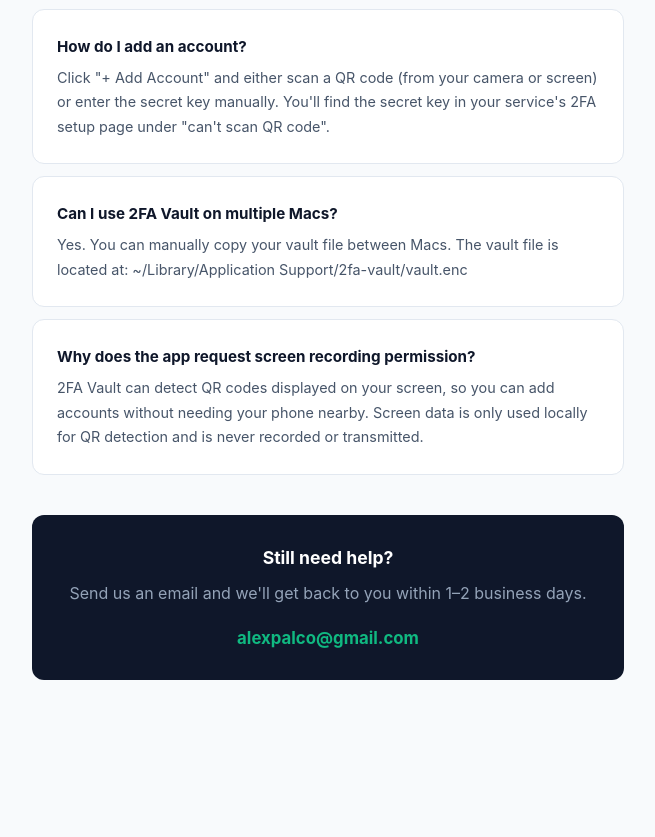
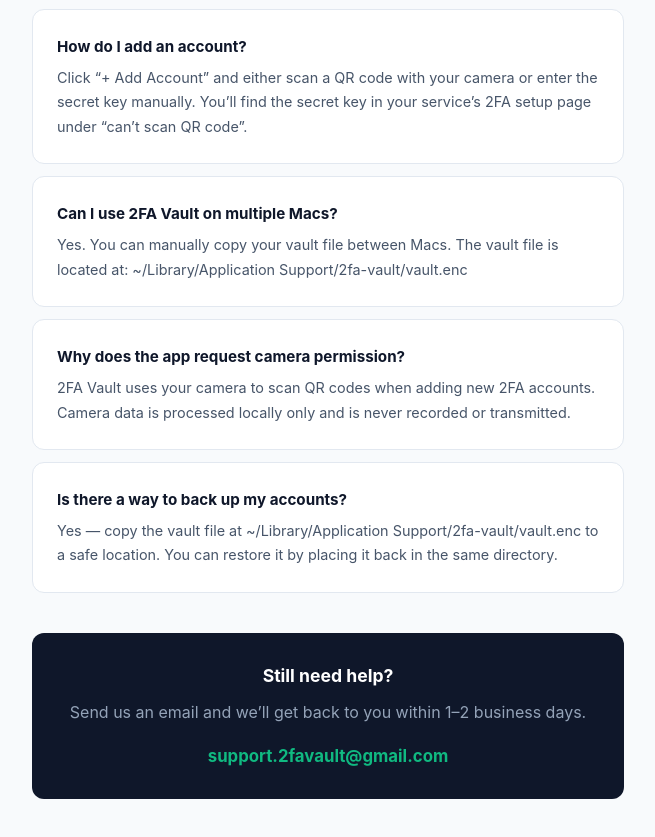
Before and after one commit to alexpalco/2fa-vault, a plain HTML site: page support/index.html in a window 1280 px wide. Shown: the part 585-1422 px from the top of the page, without its empty margins (312-967 px from the left). Before the commit the page ends 1313 px from the top, so only its background shows below. Drawn offline with Linux system fonts and the light colour scheme.

Commit message:
Remove screen recording references, update support email

```diff
--- a/support/index.html
+++ b/support/index.html
@@ -27,7 +27,7 @@
   <header><a href="../">← 2FA Vault</a></header>
   <div class="content">
     <h1>Support</h1>
-    <p class="lead">Need help with 2FA Vault? We're here for you.</p>
+    <p class="lead">Need help with 2FA Vault? We’re here for you.</p>
 
     <h2>Frequently Asked Questions</h2>
 
@@ -41,21 +41,25 @@
     </div>
     <div class="faq">
       <h3>How do I add an account?</h3>
-      <p>Click "+ Add Account" and either scan a QR code (from your camera or screen) or enter the secret key manually. You'll find the secret key in your service's 2FA setup page under "can't scan QR code".</p>
+      <p>Click “+ Add Account” and either scan a QR code with your camera or enter the secret key manually. You’ll find the secret key in your service’s 2FA setup page under “can’t scan QR code”.</p>
     </div>
     <div class="faq">
       <h3>Can I use 2FA Vault on multiple Macs?</h3>
       <p>Yes. You can manually copy your vault file between Macs. The vault file is located at: ~/Library/Application Support/2fa-vault/vault.enc</p>
     </div>
     <div class="faq">
-      <h3>Why does the app request screen recording permission?</h3>
-      <p>2FA Vault can detect QR codes displayed on your screen, so you can add accounts without needing your phone nearby. Screen data is only used locally for QR detection and is never recorded or transmitted.</p>
+      <h3>Why does the app request camera permission?</h3>
+      <p>2FA Vault uses your camera to scan QR codes when adding new 2FA accounts. Camera data is processed locally only and is never recorded or transmitted.</p>
+    </div>
+    <div class="faq">
+      <h3>Is there a way to back up my accounts?</h3>
+      <p>Yes — copy the vault file at ~/Library/Application Support/2fa-vault/vault.enc to a safe location. You can restore it by placing it back in the same directory.</p>
     </div>
 
     <div class="contact-box">
       <h2>Still need help?</h2>
-      <p>Send us an email and we'll get back to you within 1–2 business days.</p>
-      <a href="mailto:alexpalco@gmail.com">alexpalco@gmail.com</a>
+      <p>Send us an email and we’ll get back to you within 1–2 business days.</p>
+      <a href="mailto:support.2favault@gmail.com">support.2favault@gmail.com</a>
     </div>
   </div>
 </body>
```
Also changed, not shown: privacy/index.html (+4 -6 lines).
